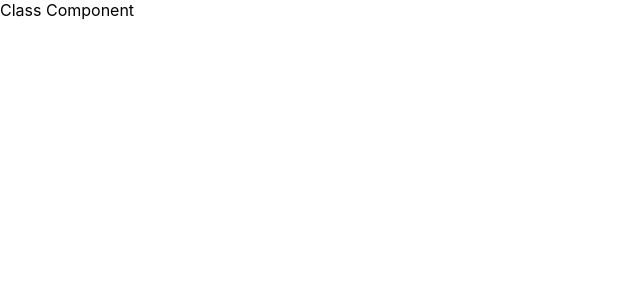
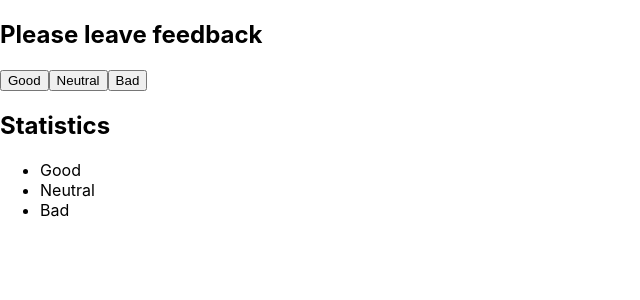
Before and after one commit to SergiusNahnoinyi/goit-react-hw-02-feedback, a React (Create React App) app: page / in a window 1280 px wide. Shown: the top 300 px of the page, without its empty margins (0-640 px from the left). Built offline with nearby package versions, Linux system fonts and the light colour scheme.

Commit message:
Добавляет начальную разметку

```diff
--- a/src/components/Feedback/Feedback.js
+++ b/src/components/Feedback/Feedback.js
@@ -6,6 +6,26 @@ export default class Feedback extends Component {
   static propTypes = {};
 
   render() {
-    return <div className="Feedback">Class Component</div>;
+    return (
+      <section className="feedback">
+        <div className="service-assessment">
+          <h2 className="title">Please leave feedback</h2>
+
+          <button type="button">Good</button>
+          <button type="button">Neutral</button>
+          <button type="button">Bad</button>
+        </div>
+
+        <div className="statistics">
+          <h2 className="title">Statistics</h2>
+
+          <ul className="list">
+            <li className="item">Good</li>
+            <li className="item">Neutral</li>
+            <li className="item">Bad</li>
+          </ul>
+        </div>
+      </section>
+    );
   }
 }
```
